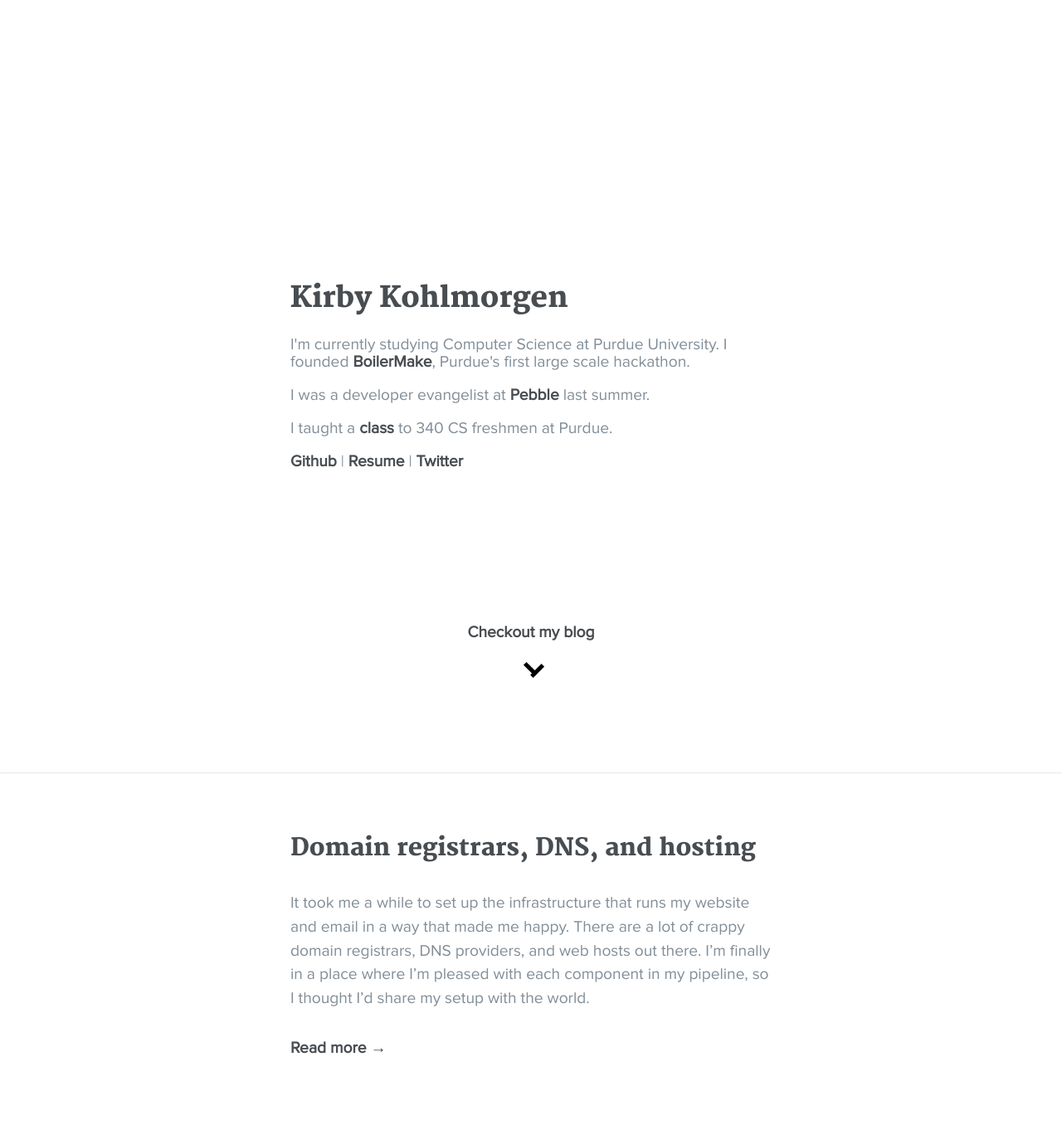
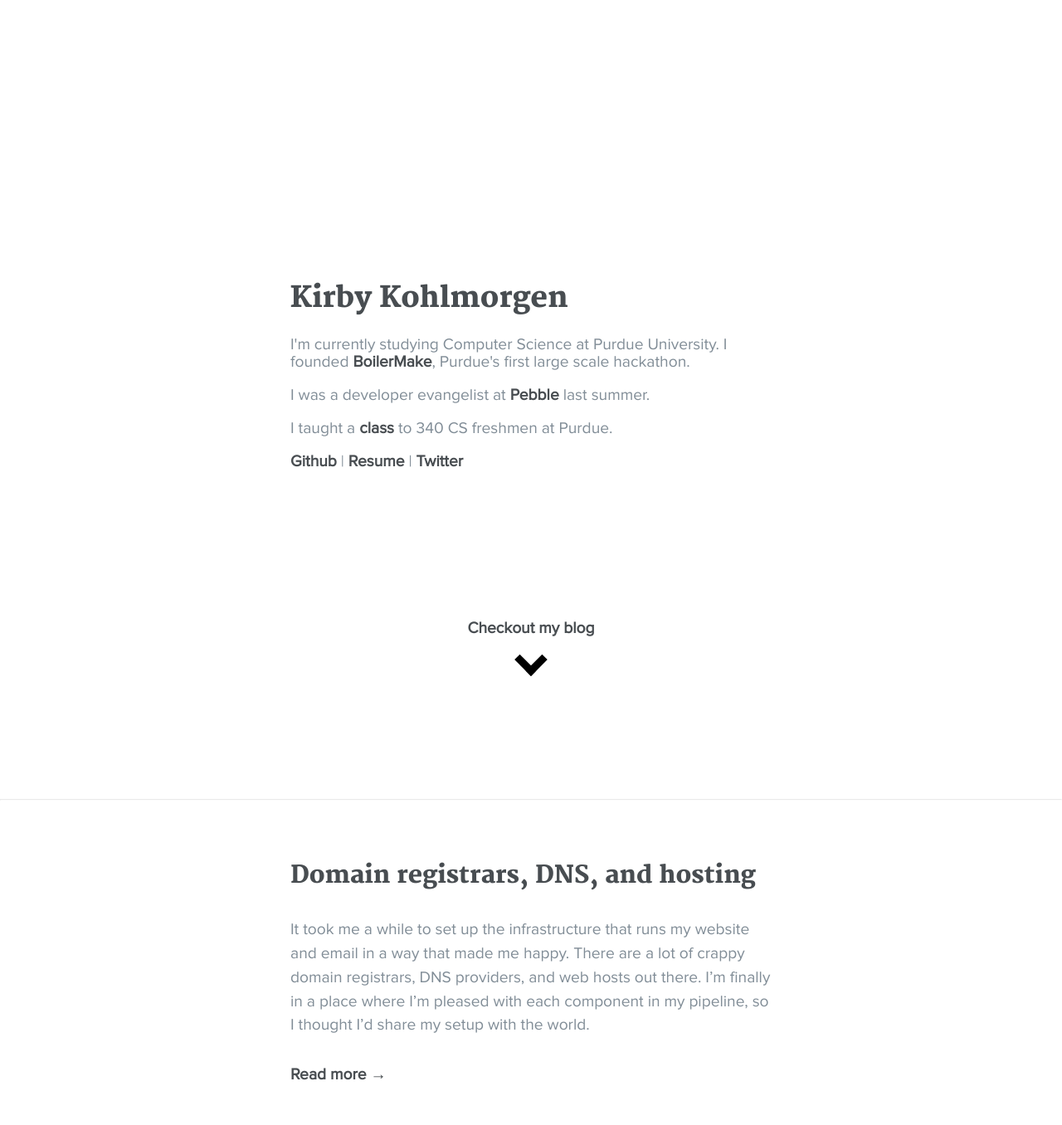
Before and after one commit to kirbyk/kirbyk.github.io, a Jekyll site: the page built from index.html, in a window 1280 px wide. Shown: the whole page at 83% size. Built offline with Jekyll 4.4.1, drawn with Linux system fonts in a browser that asks for light colours; before the commit the page ends 1324 px from its top, so only the background shows below that.

Commit message:
Add basic arrow.

```diff
--- a/_sass/_home.scss
+++ b/_sass/_home.scss
@@ -37,36 +37,27 @@
   vertical-align: middle;
 }
 
-#arrow {
+.arrow {
   display: block;
   text-align: center;
   position: relative;
   bottom: $arrow-padding;
 }
 
-#arrow:before {
+.arrow:after {
   content: "";
   display: block;
-  height: $arrow-height;
-  width: $arrow-height * 4;
-  background-color: black;
-  @include browser-prefix(transform, rotate(45deg));
-  position: relative;
+  height: $arrow-size;
+  width: $arrow-size;
+  border-left: $arrow-width solid #000;
+  border-bottom: $arrow-width solid #000;
   margin: 0 auto;
-  top: 0 + $arrow-offset;
+  margin-top: $arrow-offset;
+  @include browser-prefix(transform, rotate(-45deg));
 }
 
-#arrow:after {
-  content: "";
-  display: block;
-  height: $arrow-height;
-  width: $arrow-height * 4;
-  background-color: black;
-  @include browser-prefix(transform, rotate(-45deg));
-  position: relative;
-  margin: 0 auto;
-  top: $arrow-height * -5 + $arrow-offset;
-  left: $arrow-height * 3 / 2;
+.arrow:hover:after {
+  border-color: $brand-color;
 }
 
 .home-main {
--- a/css/main.scss
+++ b/css/main.scss
@@ -22,8 +22,9 @@ $container-width: 580px;
 $container-padding: 0 15px;
 
 $arrow-padding: 8em;
-$arrow-height: .25em;
-$arrow-offset: 3em;
+$arrow-size: 1em;
+$arrow-width: .5em;
+$arrow-offset: .7em;
 
 $post-line-height: 1.5em;
 
--- a/index.html
+++ b/index.html
@@ -13,7 +13,7 @@ layout: default
       </div>
     </header>
 
-    <a id='arrow' href='#'>
+    <a class='arrow' href='#'>
       <span>Checkout my blog</span>
     </a>
 
--- a/js/main.js
+++ b/js/main.js
@@ -7,9 +7,10 @@ function redirect(src, dest) {
 redirect('/resume/', 'https://dl.dropboxusercontent.com/u/22196024/Resume%20-%20Kirby%20Kohlmorgen.pdf');
 redirect('/headshot/', 'http://www.gravatar.com/avatar/a153778db9dfc4a99055884515e8c336.jpg?s=500');
 
-$('#nav-brand').click(function() {
+$('.arrow').click(function() {
+  console.log('clicked');
   $('html, body').animate({
-      scrollTop: $(".about").offset().top
+      scrollTop: $(".home-main").offset().top
     }, 700);
   return false;
 });
```
Also changed, not shown: 3 other files.
